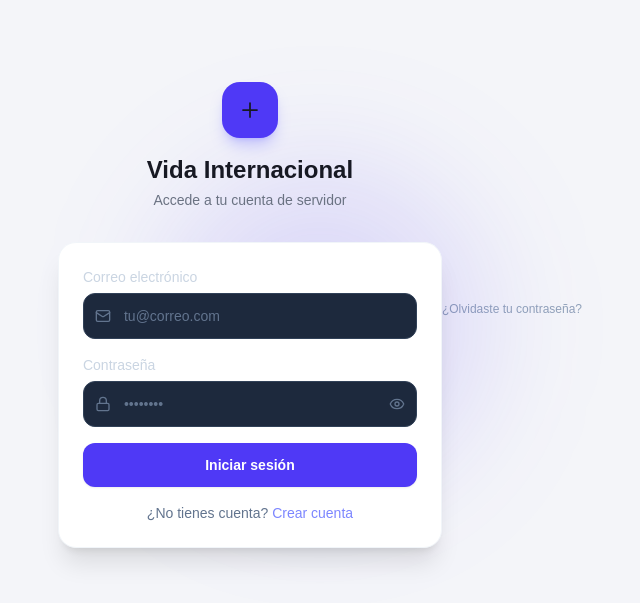
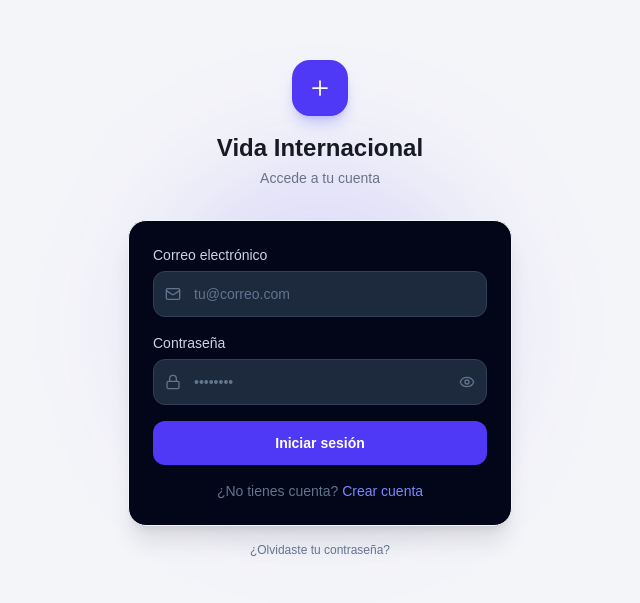
Before and after one commit to vidainternacional/calendario, a Next.js app: page /login in a window 1280 px wide. Shown: the part 101-704 px from the top of the page, without its empty margins (320-960 px from the left). Built offline with nearby package versions, Linux system fonts and the light colour scheme.

Commit message:
feat(auth): recibir destino seguro desde login

```diff
--- a/app/(auth)/login/page.tsx
+++ b/app/(auth)/login/page.tsx
@@ -5,44 +5,32 @@ export const metadata: Metadata = {
   title: 'Iniciar sesión',
 }
 
-export default function LoginPage() {
+export default async function LoginPage({ searchParams }: { searchParams: Promise<{ next?: string }> }) {
+  const { next } = await searchParams
+  const nextPath = typeof next === 'string' && next.startsWith('/') && !next.startsWith('//') ? next : '/inicio'
+
   return (
-    <main className="min-h-screen flex items-center justify-center bg-[#f4f5f9] px-4">
-      {/* Glow de fondo */}
-      <div className="absolute inset-0 overflow-hidden pointer-events-none">
-        <div className="absolute top-1/3 left-1/2 -translate-x-1/2 w-80 h-80 bg-indigo-600/15 rounded-full blur-3xl" />
+    <main className="relative flex min-h-screen items-center justify-center bg-[#f4f5f9] px-4">
+      <div className="pointer-events-none absolute inset-0 overflow-hidden">
+        <div className="absolute left-1/2 top-1/3 h-80 w-80 -translate-x-1/2 rounded-full bg-indigo-600/15 blur-3xl" />
       </div>
 
       <div className="relative z-10 w-full max-w-sm">
-        {/* Logo */}
-        <div className="text-center mb-8">
-          <div className="mx-auto mb-4 flex items-center justify-center w-14 h-14 rounded-[18px] bg-indigo-600 shadow-lg shadow-indigo-500/30">
-            <svg
-              className="w-7 h-7 text-[#171923]"
-              fill="none"
-              stroke="currentColor"
-              viewBox="0 0 24 24"
-            >
-              <path
-                strokeLinecap="round"
-                strokeLinejoin="round"
-                strokeWidth={1.5}
-                d="M12 6v6m0 0v6m0-6h6m-6 0H6"
-              />
+        <div className="mb-8 text-center">
+          <div className="mx-auto mb-4 flex h-14 w-14 items-center justify-center rounded-[18px] bg-indigo-600 shadow-lg shadow-indigo-500/30">
+            <svg className="h-7 w-7 text-white" fill="none" stroke="currentColor" viewBox="0 0 24 24" aria-hidden="true">
+              <path strokeLinecap="round" strokeLinejoin="round" strokeWidth={1.5} d="M12 6v6m0 0v6m0-6h6m-6 0H6" />
             </svg>
           </div>
           <h1 className="text-2xl font-bold text-[#171923]">Vida Internacional</h1>
-          <p className="mt-1 text-sm text-gray-500">
-            Accede a tu cuenta de servidor
-          </p>
+          <p className="mt-1 text-sm text-gray-500">Accede a tu cuenta</p>
         </div>
 
-        {/* Card */}
-        <div className="bg-white backdrop-blur-sm border border-slate-100 rounded-[18px] p-6 shadow-xl">
-          <LoginForm />
+        <div className="rounded-[18px] border border-slate-100 bg-slate-950 p-6 shadow-xl">
+          <LoginForm nextPath={nextPath} />
         </div>
+        <a href="/olvide" className="mb-3 mt-4 block text-center text-xs text-slate-500 hover:text-[#171923]">¿Olvidaste tu contraseña?</a>
       </div>
-    <a href="/olvide" className="block text-center text-xs text-slate-400 mb-3 hover:text-[#171923]">¿Olvidaste tu contraseña?</a>
-        </main>
+    </main>
   )
 }
```
